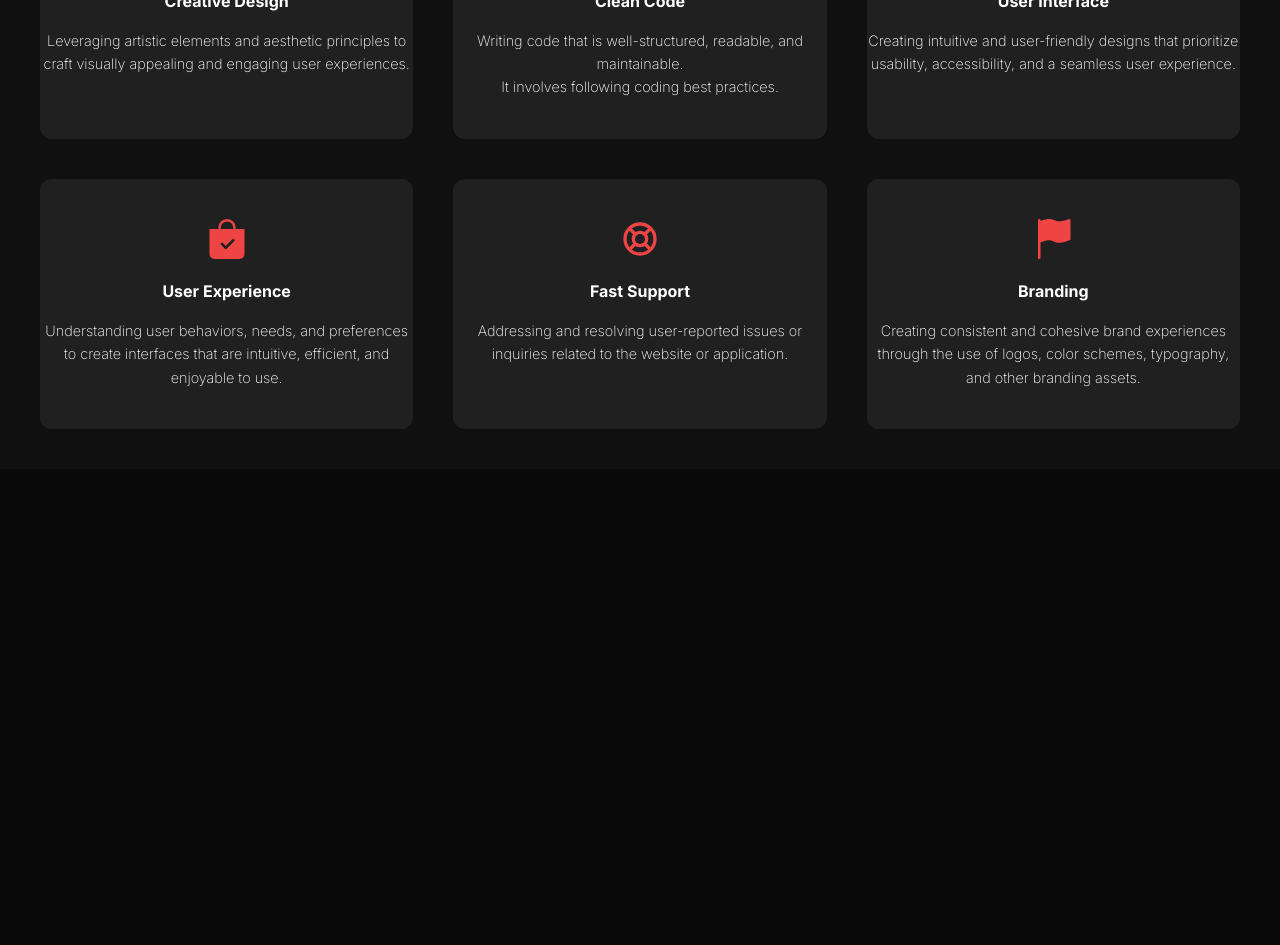
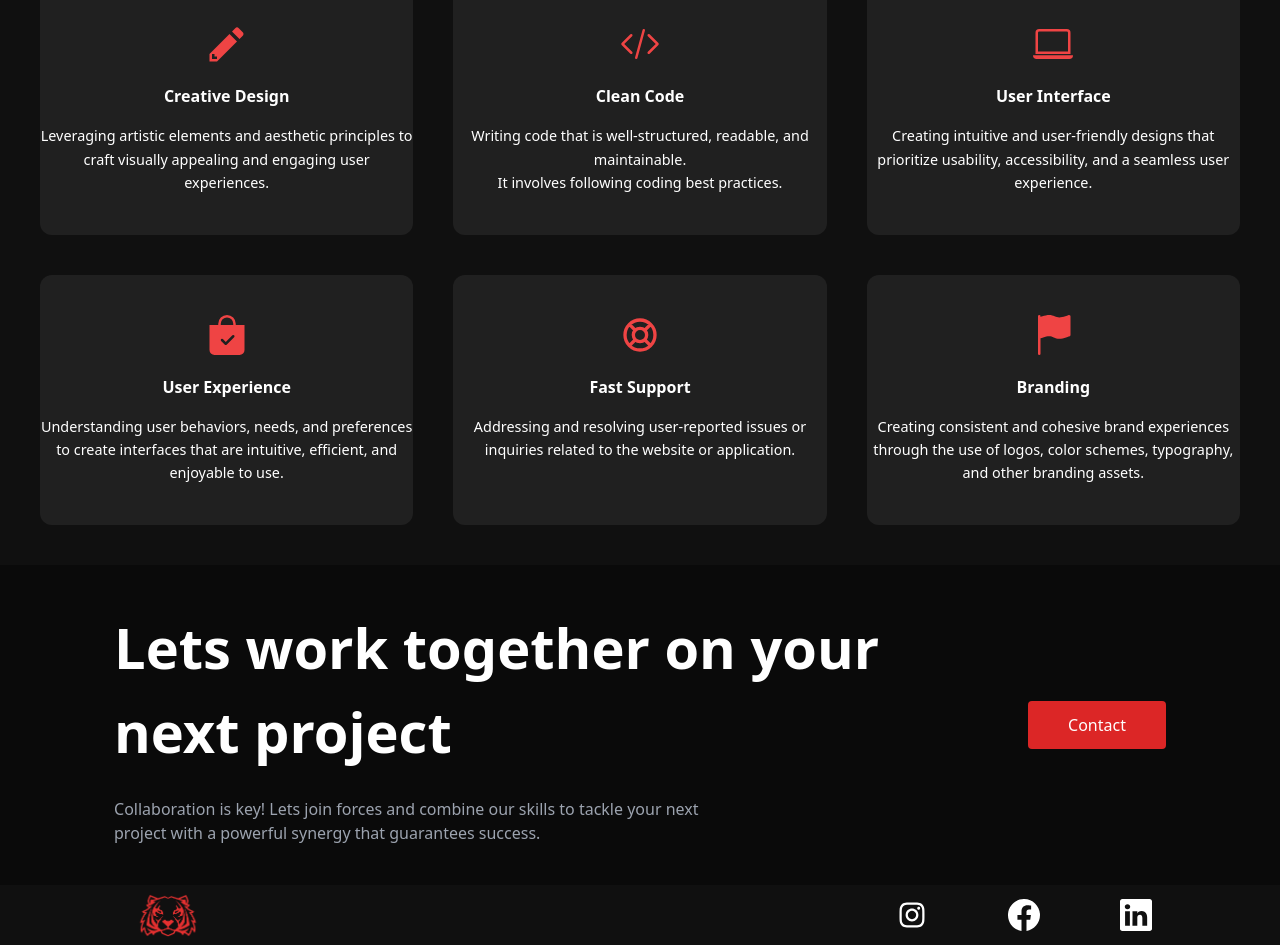
Before and after one commit to jurgenhideni/portfolio, a Next.js app: page / in a window 1280 px wide. Shown: the part 1120-2065 px from the top of the page. Before the commit the page ends 1589 px from the top, so only its background shows below. Built offline with nearby package versions, Linux system fonts and the light colour scheme.

Commit message:
finished Footer

```diff
--- a/src/app/layout.js
+++ b/src/app/layout.js
@@ -1,7 +1,7 @@
 import "./globals.css";
-import { Inter } from "next/font/google";
 
-const inter = Inter({ subsets: ["latin"] });
+import Header from "@/components/Header";
+import Footer from "@/components/Footer";
 
 export const metadata = {
   title: "Create Next App",
@@ -11,7 +11,9 @@ export const metadata = {
 export default function RootLayout({ children }) {
   return (
     <html lang="en">
-      <body className={inter.className}>{children}</body>
+      <Header />
+      {children}
+      <Footer />
     </html>
   );
 }
--- a/src/components/Footer.jsx
+++ b/src/components/Footer.jsx
@@ -13,7 +13,7 @@ const Footer = () => {
             Lets work together on your next project
           </h1>
           <p className="max-w-[600px] text-gray-400 font-sans">
-            Collaboration is key! Let's join forces and combine our skills to
+            Collaboration is key! Lets join forces and combine our skills to
             tackle your next project with a powerful synergy that guarantees
             success.
           </p>
--- /dev/null
+++ b/src/components/Layout.jsx
@@ -0,0 +1,14 @@
+import Header from "./Header";
+import Footer from "./Footer";
+
+const Layout = () => {
+  return (
+    <>
+      <Header />
+      <main></main>
+      <Footer />
+    </>
+  );
+};
+
+export default Layout;
--- /dev/null
+++ b/src/pages/about/index.jsx
@@ -0,0 +1,13 @@
+import Header from "@/components/Header";
+import Footer from "@/components/Footer";
+import "../../app/globals.css";
+
+const index = () => {
+  return (
+    <>
+      <Header />
+    </>
+  );
+};
+
+export default index;
```
